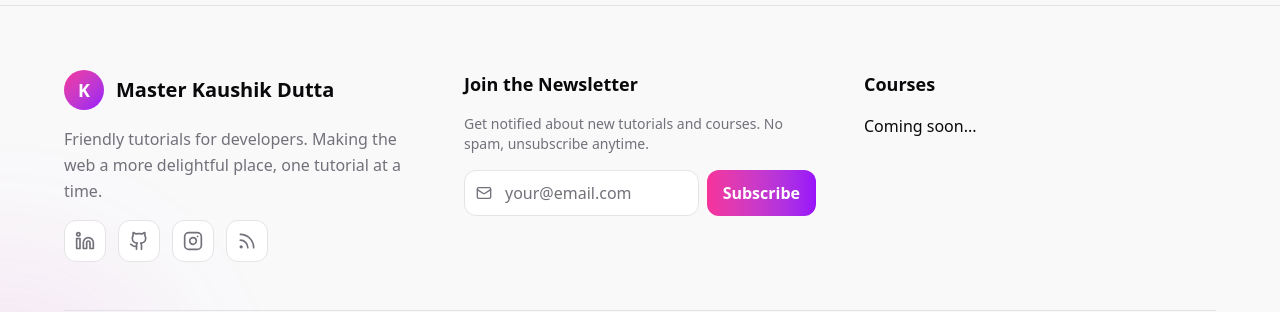
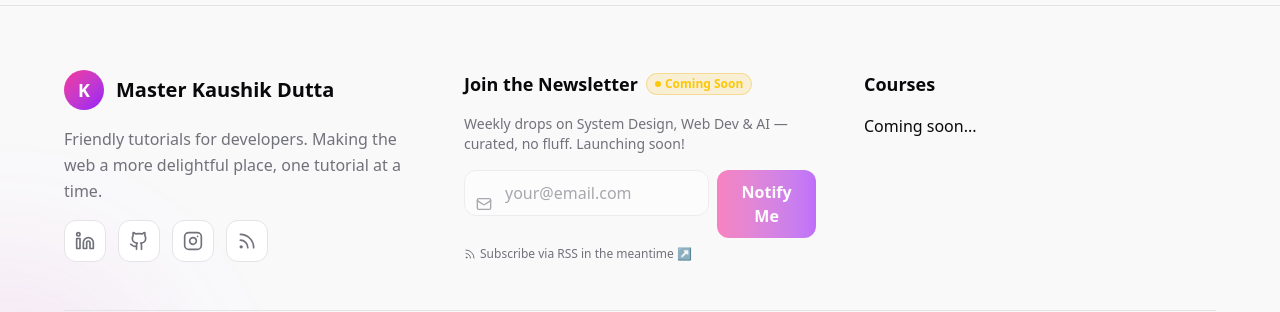
Before and after one commit to kaushik552k/nextjs-blog, a Next.js app: page / in a window 1280 px wide. Shown: the part 1889-2201 px from the top of the page. Built offline with nearby package versions, Linux system fonts and the light colour scheme; no server answers; the database is empty.

Commit message:
feat: update footer component

```diff
--- a/app/components/Footer.tsx
+++ b/app/components/Footer.tsx
@@ -102,32 +102,46 @@ const Footer = () => {
             viewport={{ once: true }}
             transition={{ delay: 0.1 }}
           >
-            <h3 className="font-bold text-lg text-foreground mb-4">
-              Join the Newsletter
-            </h3>
+            <div className="flex items-center gap-2 mb-4">
+              <h3 className="font-bold text-lg text-foreground">
+                Join the Newsletter
+              </h3>
+              <motion.span
+                className="inline-flex items-center gap-1 px-2 py-0.5 rounded-full text-xs font-semibold bg-yellow-500/15 text-yellow-400 border border-yellow-500/30"
+                animate={{ opacity: [1, 0.6, 1] }}
+                transition={{ duration: 2, repeat: Infinity, ease: "easeInOut" }}
+              >
+                <span className="w-1.5 h-1.5 rounded-full bg-yellow-400 inline-block" />
+                Coming Soon
+              </motion.span>
+            </div>
             <p className="text-muted-foreground text-sm mb-4">
-              Get notified about new tutorials and courses. No spam, unsubscribe
-              anytime.
+              Weekly drops on System Design, Web Dev &amp; AI — curated, no
+              fluff. Launching soon!
             </p>
-            <div className="flex gap-2">
-              <div className="relative flex-grow">
+            <div className="flex gap-2 opacity-60 cursor-not-allowed select-none" title="Newsletter launching soon">
+              <div className="relative flex-grow pointer-events-none">
                 <Mail className="absolute left-3 top-1/2 -translate-y-1/2 w-4 h-4 text-muted-foreground" />
                 <input
                   suppressHydrationWarning
                   type="email"
                   placeholder="your@email.com"
-                  className="w-full pl-10 pr-4 py-2.5 rounded-xl bg-card border border-border text-foreground placeholder:text-muted-foreground focus:border-primary focus:outline-none transition-colors"
+                  disabled
+                  className="w-full pl-10 pr-4 py-2.5 rounded-xl bg-card border border-border text-foreground placeholder:text-muted-foreground focus:outline-none transition-colors"
                 />
               </div>
               <motion.button
                 suppressHydrationWarning
-                className="px-4 py-2.5 rounded-xl bg-gradient-to-r from-pink-500 to-purple-600 text-white font-semibold"
-                whileHover={{ scale: 1.02 }}
-                whileTap={{ scale: 0.98 }}
+                disabled
+                className="px-4 py-2.5 rounded-xl bg-gradient-to-r from-pink-500 to-purple-600 text-white font-semibold pointer-events-none"
               >
-                Subscribe
+                Notify Me
               </motion.button>
             </div>
+            <p className="text-xs text-muted-foreground mt-2 flex items-center gap-1">
+              <Rss className="w-3 h-3" />
+              Subscribe via RSS in the meantime ↗
+            </p>
           </motion.div>
 
           {/* Links */}
```
